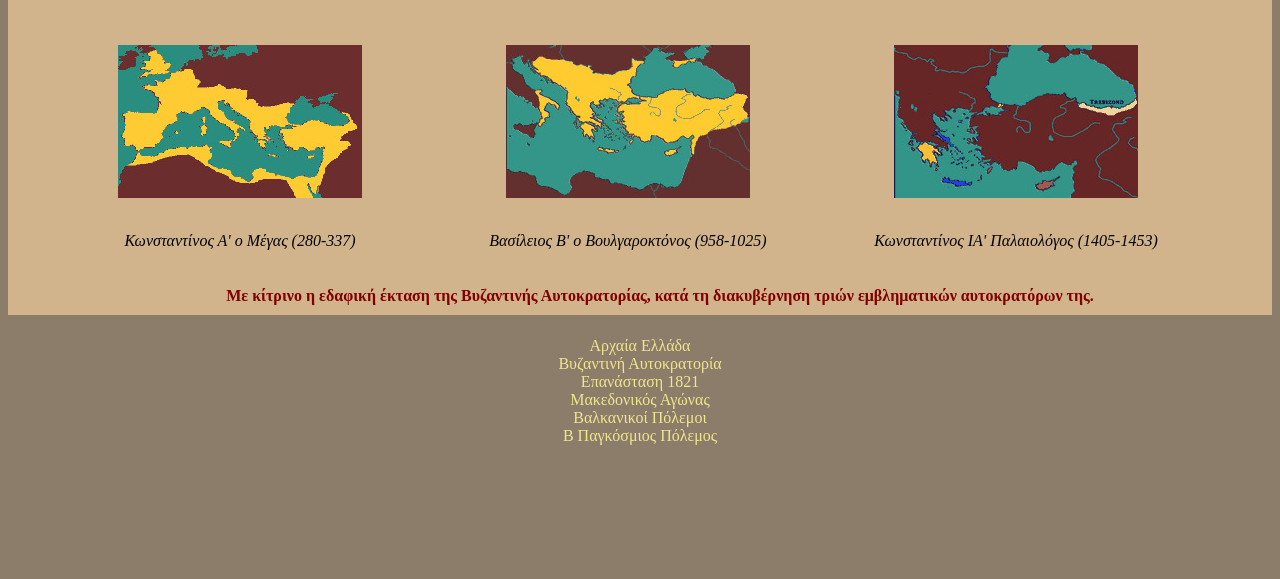
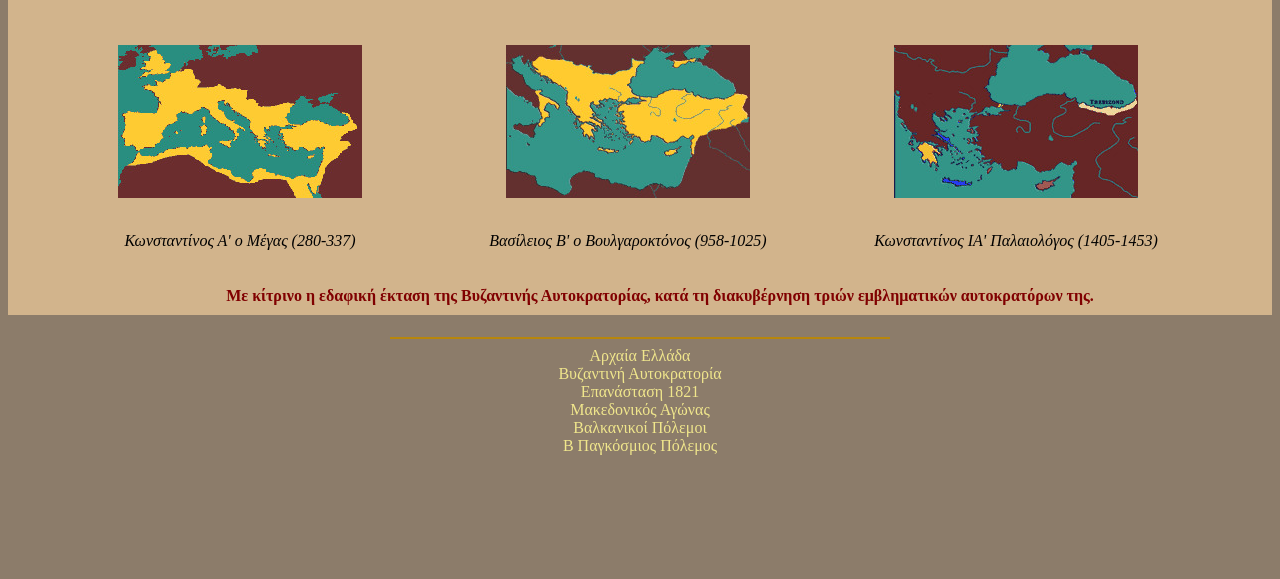
Before and after one commit to Veisakis/openhistory, a PHP site: page / in a window 1280 px wide. Shown: the part 680-1259 px from the top of the page. Before the commit the page ends 1125 px from the top, so only its background shows below. Run offline with PHP 8.4, Linux system fonts and the light colour scheme.

Commit message:
Update index.php

```diff
--- a/index.php
+++ b/index.php
@@ -71,6 +71,7 @@
 	<h4 class="map-title">Με κίτρινο η εδαφική έκταση της Βυζαντινής Αυτοκρατορίας, κατά τη διακυβέρνηση τριών εμβληματικών αυτοκρατόρων της.</h4>
   </section>
   <div class="titles">
+  <hr class="taghr">
   <section id="cat-section">
 	  <a href="tags/anc.php">Αρχαία Ελλάδα</a><br/>
 	  <a href="tags/byz.php">Βυζαντινή Αυτοκρατορία</a><br/>
```
